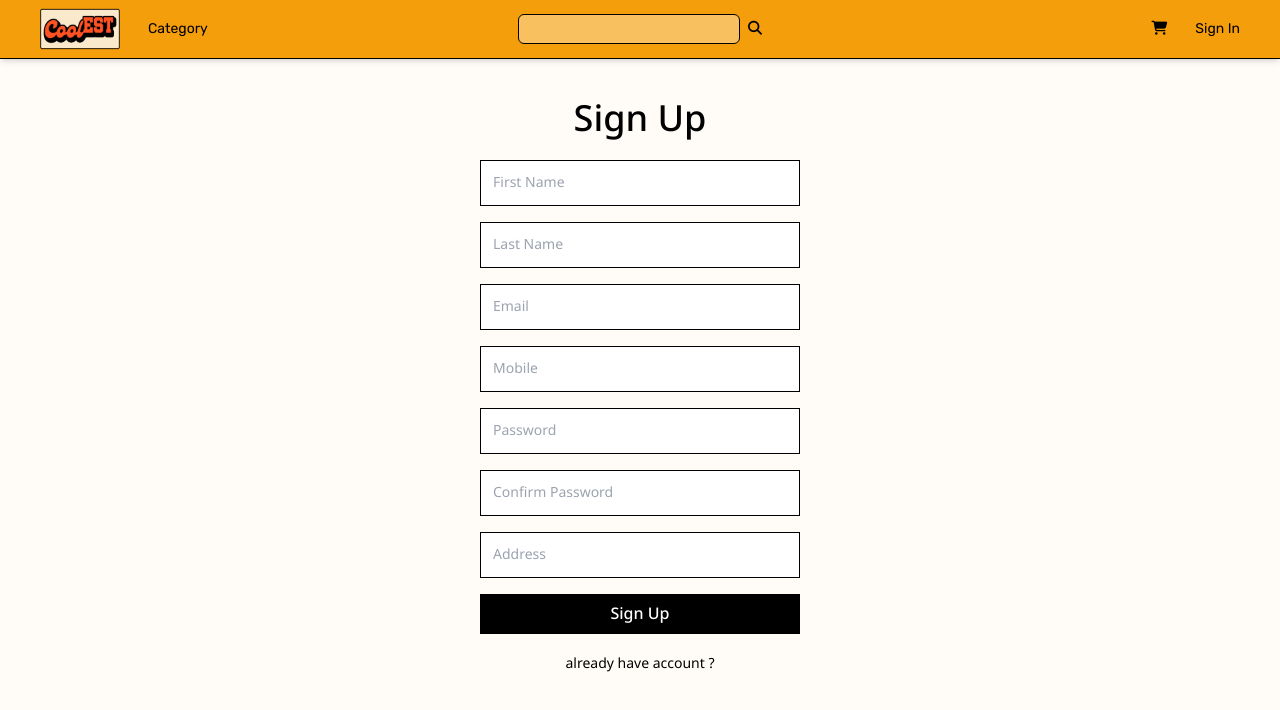
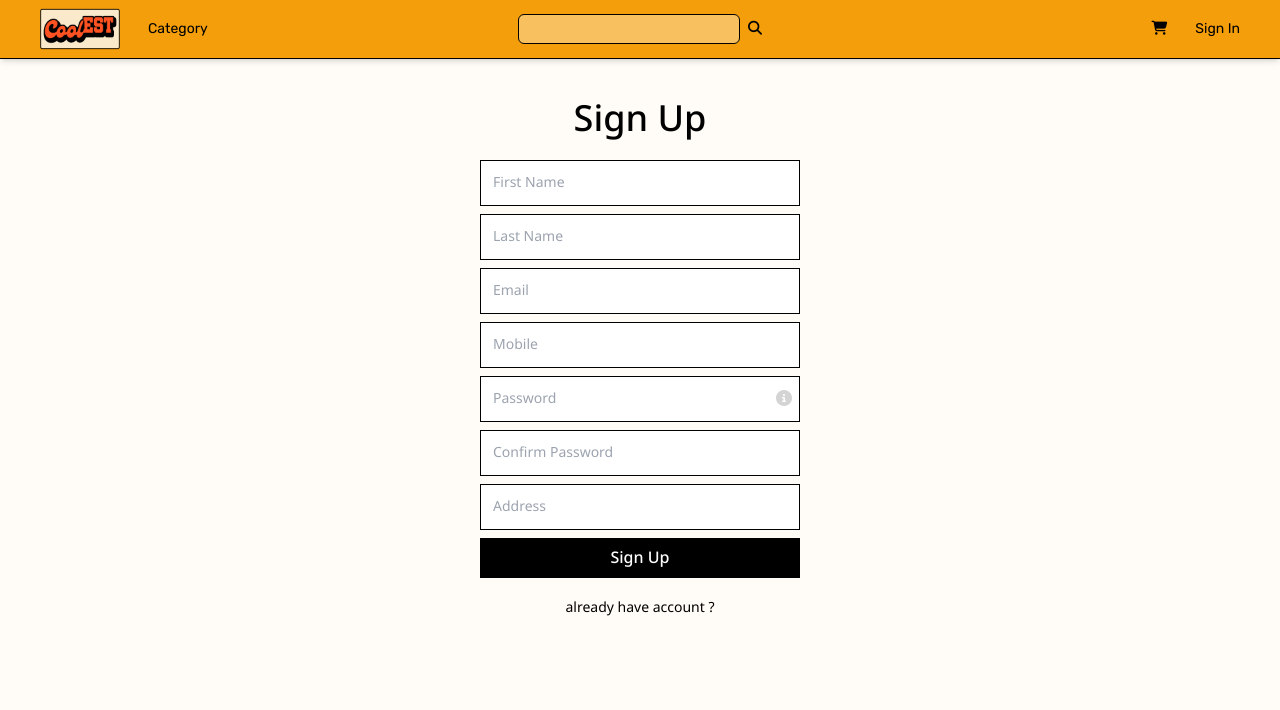
Before and after one commit to jongbeeq/coolest-react, a React (Vite) app: page /login in a window 1280 px wide. Shown: the top 710 px of the page. Built offline with nearby package versions, Linux system fonts and the light colour scheme.

Commit message:
add:InfoPassword

```diff
--- /dev/null
+++ b/src/components/Info.jsx
@@ -0,0 +1,32 @@
+import { useState } from "react";
+import { InfoIcon } from "../utils/Icons";
+import { useRef } from "react";
+import { useEffect } from "react";
+import { defaultDuration } from "../config/foundation";
+
+export default function Info({ info }) {
+    const [isShow, setIsShow] = useState(false)
+
+    const infoEl = useRef(null)
+
+    useEffect(() => {
+        const handleClickOutSide = (e) => {
+            if (!infoEl.current.contains(e.target)) {
+                setIsShow(false)
+            }
+        }
+
+        document.addEventListener('click', handleClickOutSide)
+
+        return () => { document.removeEventListener('click', handleClickOutSide) }
+    }, [])
+
+    return (
+        <>
+            <div className="absolute right-2" onClick={() => setIsShow(!isShow)} ref={infoEl}>
+                <InfoIcon className={'text-neutral-sub-fade hover:text-neutral-sub-base cursor-pointer ' + defaultDuration} />
+            </div>
+            {isShow && <p className={"absolute top-[45%] left-[97.5%] shadow-md z-10 w-[180px] h-[46px] text-balance text-[8px] text-neutral-base border border-1 border-neutral-sub-base rounded-md bg-neutral-cross px-2 py-1"} >{info}</p>}
+        </>
+    )
+}
--- a/src/config/foundation.js
+++ b/src/config/foundation.js
@@ -9,3 +9,5 @@ export const registerTerm = 'Sign Up'
 export const switchToRegisterTerm = 'sign up account ?'
 
 export const switchToLoginTerm = 'already have account ?'
+
+export const infoPassword = 'Password must have at least one of these characters: 1.uppercase 2.lowercase 3.number 4.special character'
--- a/src/features/auth/InputRow.jsx
+++ b/src/features/auth/InputRow.jsx
@@ -1,11 +1,23 @@
+import { useState } from "react"
+import { defaultDuration } from "../../config/foundation"
+import { InfoIcon } from "../../utils/Icons"
+import { useEffect } from "react"
+import { useRef } from "react"
+import Info from "../../components/Info"
+
 export default function InputRow(props) {
-    const { name, title, type, register, validateCondition, error } = props
+    const { name, title, type, register, validateCondition, error, info } = props
+
+    const errorBorder = error ? "border-error-base" : ""
 
     return (
-        <>
-            <input type={type} className="text-sm px-3 py-3 rounded-none w-80 border border-1 border-neutral-base outline-none focus:ring-2 ring-neutral-fade" placeholder={title} {...register(name, validateCondition)}
-            />
-            <p className=" text-red-600 text-xs ">{error}</p>
-        </>
+        <div>
+            <div className="flex items-center relative">
+                <input type={type} className={"text-sm pl-3 pr-7 py-3 w-80 rounded-none border border-1 border-neutral-base outline-none focus:ring-2 ring-neutral-fade " + errorBorder} placeholder={title} {...register(name, validateCondition)}
+                />
+                {info && <Info info={info} />}
+            </div>
+            <p className=" text-error-base text-xs ">{error}</p>
+        </div>
     )
 }
--- a/src/features/auth/LoginForm.jsx
+++ b/src/features/auth/LoginForm.jsx
@@ -8,7 +8,8 @@ export default function LoginForm(props) {
     const loginRows = [
         {
             name: "emailOrMobile", title: "Email or Mobile", validateCondition: {
-                required: 'Must be input email or mobile'
+                required: 'Must be input email or mobile',
+
             }
         },
         { name: "password", title: "Password", type: "password" },
--- a/src/features/auth/RegisterForm.jsx
+++ b/src/features/auth/RegisterForm.jsx
@@ -2,7 +2,7 @@ import { useState } from "react";
 import { useForm } from 'react-hook-form'
 import { useDispatch } from 'react-redux'
 
-import { registerTerm, switchToLoginTerm } from "../../config/foundation";
+import { infoPassword, registerTerm, switchToLoginTerm } from "../../config/foundation";
 import InputRow from "./InputRow";
 import SubmitButton from "./SubmitButton";
 import SwitchModeButton from "./SwitchModeButton";
@@ -70,7 +70,8 @@ export default function RegisterForm(props) {
                     message: 'Password is invalid format'
                 },
                 onChange: e => setKeepPassword(e.target.value)
-            }
+            },
+            info: infoPassword
         },
         {
             name: "confirmPassword", title: "Confirm Password", type: "password",
@@ -98,7 +99,7 @@ export default function RegisterForm(props) {
         <div className="flex flex-col items-center gap-5">
             <h1 className="font-medium text-4xl">{registerTerm}</h1>
             <form className="flex flex-col gap-2" onSubmit={handleSubmit(handleSubmitForm)}>
-                {registerRows.map(row => <InputRow register={register} key={row.name} name={row.name} title={row.title} type={row.type} formData={registerData} setFormData={setRegisterData} validateCondition={row.validateCondition} error={errors[row.name]?.message} />)}
+                {registerRows.map(row => <InputRow register={register} key={row.name} name={row.name} title={row.title} type={row.type} formData={registerData} setFormData={setRegisterData} validateCondition={row.validateCondition} error={errors[row.name]?.message} info={row.info} />)}
                 <SubmitButton title={registerTerm} />
             </form>
             <div onClick={handleClickSwitch}>
--- a/src/utils/Icons.jsx
+++ b/src/utils/Icons.jsx
@@ -21,3 +21,11 @@ export function SearchIcon({ className }) {
         </div>
     )
 }
+
+export function InfoIcon({ className }) {
+    return (
+        <div className={className}>
+            <i className="fa-solid fa-circle-info"></i>
+        </div>
+    )
+}
--- a/tailwind.config.js
+++ b/tailwind.config.js
@@ -14,8 +14,10 @@ export default {
         'secondary-base': "#0a7661",
         'neutral-base': "black",
         'neutral-sub-base': "#A3A3A3",
+        'neutral-sub-fade': "#D4D4D4",
         'neutral-fade': "#e5e5e5",
-        'neutral-cross': "white"
+        'neutral-cross': "white",
+        'error-base': "#F24A44",
       },
       fontFamily: {
         'base': ["Rubik", '"Noto Sans Thai"'],
```
